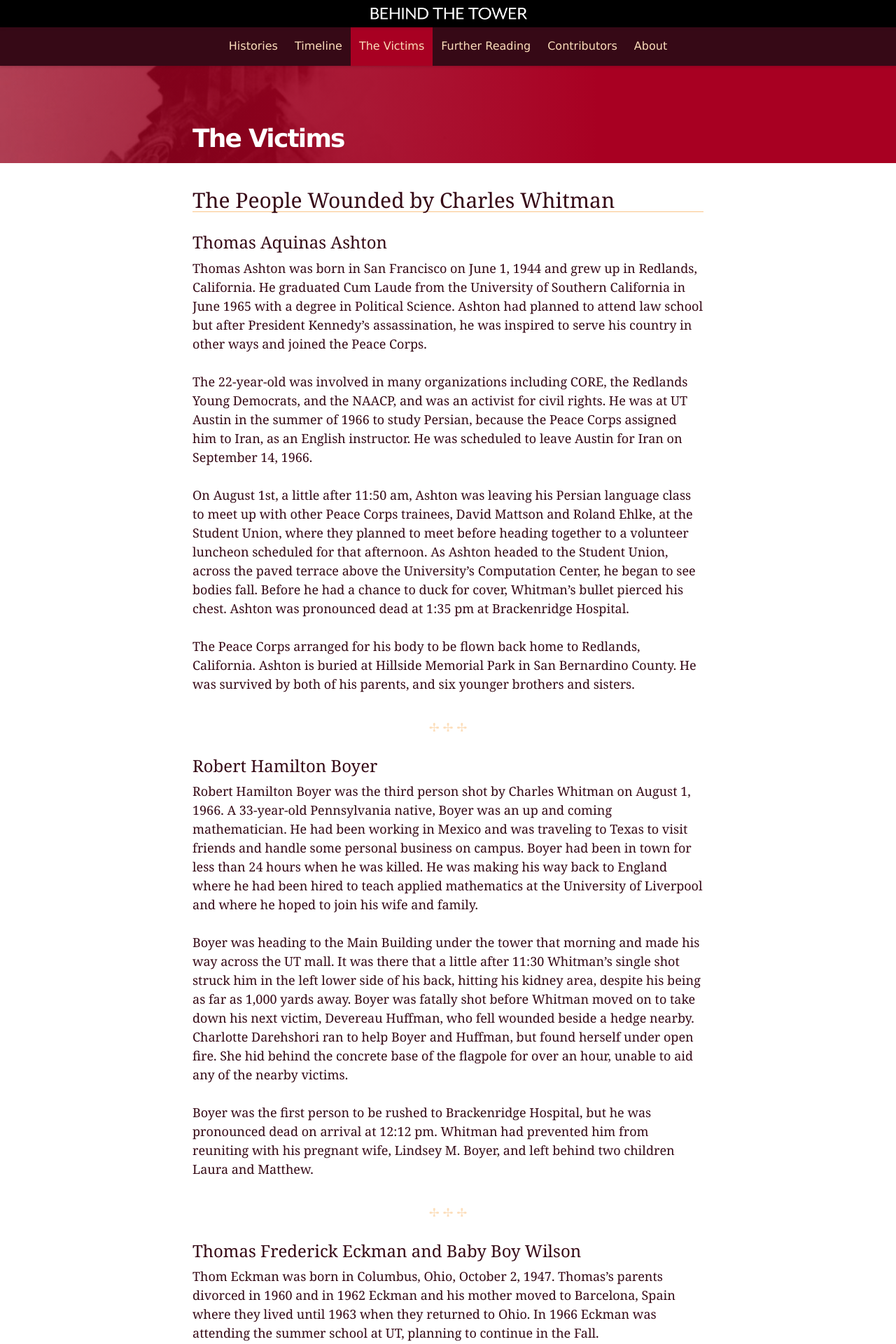
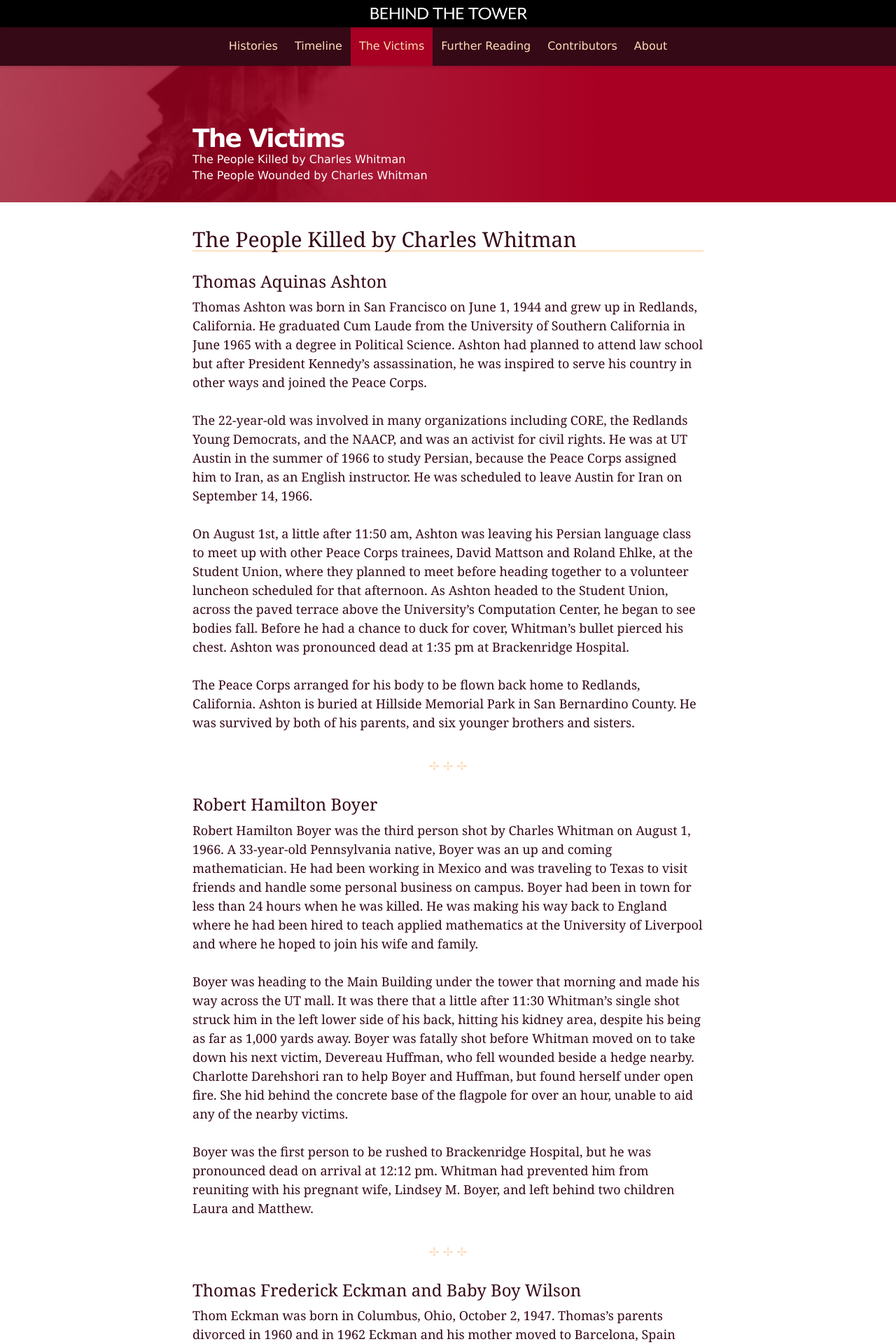
Before and after one commit to utexas-public-history/tower, a Jekyll site: the page built from the-victims.md, in a window 1280 px wide. Shown: the top 1920 px of the page at 70% size. Built offline with Jekyll 4.4.1, drawn with Linux system fonts in a browser that asks for light colours.

Commit message:
Add internal links to Victims page

```diff
--- a/_layouts/post.html
+++ b/_layouts/post.html
@@ -16,6 +16,13 @@ layout: default
         {% endif -%}
       </h1>
       {% if page.author %}{% unless page.suppress_byline %}<p class="post-meta">By {{ page.author }}</p>{% endunless %}{% endif %}
+      {% if page.banner_links -%}
+        <ul class="links">
+          {% for link in page.banner_links -%}
+            <li><a href="{{ link['link'] }}">{{ link['label'] }}</a></li>
+          {% endfor -%}
+        </ul>
+      {% endif -%}
     </header>
   </div>
 </div>
--- a/_sass/article.scss
+++ b/_sass/article.scss
@@ -27,6 +27,29 @@ header {
   p.post-meta {
     margin-top: .5em;
   }
+
+  ul.links {
+    list-style-type: none;
+    padding: 0;
+
+    li {
+      a {
+        color: white;
+        text-decoration: none;
+
+        &:hover {
+          text-decoration: underline;
+        }
+      }
+    }
+  }
+}
+
+:target:before {
+  content: "";
+  display: block;
+  height: 40px;
+  margin: -40px 0 0;
 }
 
 .page-content {
--- a/the-victims.md
+++ b/the-victims.md
@@ -5,11 +5,16 @@ permalink: /the-victims/
 nav_highlight: victims
 excerpt: Biographies of the people Charles Whitman killed and wounded.
 banner: /images/posts/lisle/banner.jpg
+banner_links:
+  - label: The People Killed by Charles Whitman
+    link: '#the-people-killed-by-charles-whitman'
+  - label: The People Wounded by Charles Whitman
+    link: '#the-people-wounded-by-charles-whitman'
 ---
 <div class="white bar"><div class="container"><div class="col-sm-12 col-md-10 col-md-offset-1 col-lg-8 col-lg-offset-2 post-content">
 {::options parse_block_html="false" /}
 
-## The People Wounded by Charles Whitman
+## The People Killed by Charles Whitman
 
 ### Thomas Aquinas Ashton
 
```
